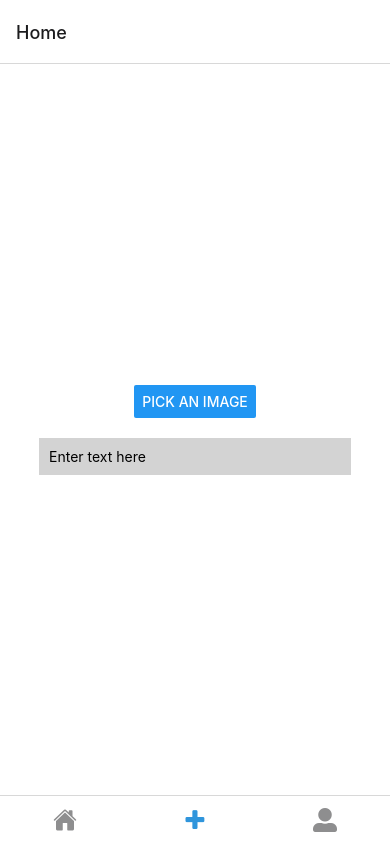
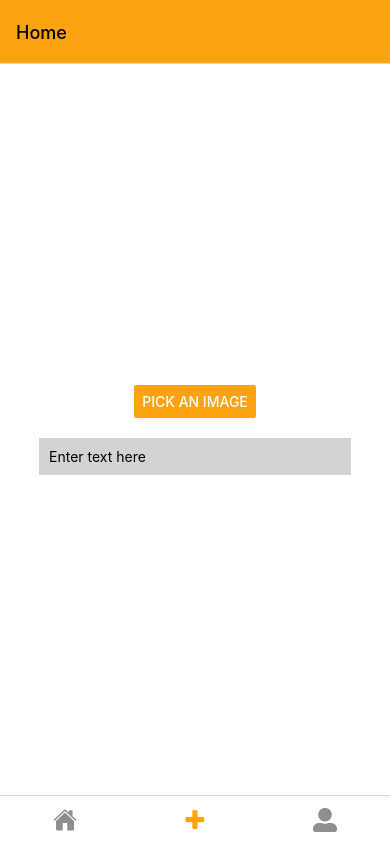
Before and after one commit to BrijenMakwana/pinterest-clone, a React Native app: screen /CreatePin in a window 390 px wide. Built offline with nearby package versions, Linux system fonts and the light colour scheme; what expo-linking would draw is missing.

Commit message:
Color changes

```diff
--- a/constants/Colors.ts
+++ b/constants/Colors.ts
@@ -1,4 +1,4 @@
-const tintColorLight = '#2f95dc';
+const tintColorLight = '#fca311';
 const tintColorDark = '#fff';
 
 export default {
--- a/navigation/index.tsx
+++ b/navigation/index.tsx
@@ -58,7 +58,11 @@ function BottomTabNavigator() {
       initialRouteName="Home"
       screenOptions={{
           tabBarActiveTintColor: Colors[colorScheme].tint,
-          tabBarShowLabel: false
+          tabBarShowLabel: false,
+          headerStyle:{
+              backgroundColor: Colors[colorScheme].tint
+          },
+          headerTintColor: Colors[colorScheme].text
       }}>
       <BottomTab.Screen
         name="Home"
--- a/screens/CreatePinScreen.tsx
+++ b/screens/CreatePinScreen.tsx
@@ -30,7 +30,7 @@ export default function CreatePinScreen() {
             {image && <Image source={{ uri: image }} style={[styles.image,{
                 aspectRatio: ratio
             }]} />}
-            <Button title="Pick an Image" onPress={pickImage} />
+            <Button title="Pick an Image" onPress={pickImage} color="#fca311"/>
             <TextInput
                 placeholder="Enter text here"
                 value={title}
--- a/screens/PinScreen.tsx
+++ b/screens/PinScreen.tsx
@@ -33,7 +33,7 @@ export default function PinScreen() {
                 }]}
             />
             <Pressable style={styles.backBtn} onPress={goBack}>
-                <Ionicons name="arrow-back-sharp" size={30} color="#fff" />
+                <Ionicons name="arrow-back-sharp" size={30} color="#fca311" />
             </Pressable>
             <Text style={styles.title}>{pins[route.params.pinId].title}</Text>
         </View>
--- a/screens/ProfileScreen.tsx
+++ b/screens/ProfileScreen.tsx
@@ -18,12 +18,15 @@ export default function ProfileScreen() {
             </Pressable>
 
           </View>
+          <View style={styles.imageContainer}>
             <Image
                 source={{
                   uri: "https://avatars.githubusercontent.com/u/96004700?v=4"
                 }}
                 style={styles.image}
             />
+          </View>
+
           <Text style={styles.title}>Brijen Makwana</Text>
           <Text style={styles.stats}>100 Followers | 80 Following</Text>
           <View style={styles.pinsContainer}>
@@ -48,11 +51,20 @@ const styles = StyleSheet.create({
     marginLeft: 10,
     padding: 5
   },
-  image:{
+  imageContainer:{
+    padding: 6,
+    backgroundColor: "#fca311",
+    borderRadius: 200,
+    alignItems: "center",
+    justifyContent: "center",
     width: 200,
     height: 200,
+  },
+  image:{
+    width: "100%",
+    aspectRatio: 1/1,
     borderRadius: 100,
-    marginTop: 5
+
   },
   title:{
     fontSize: 30,
```
Lines whose indentation alone changed are shown as unchanged.
